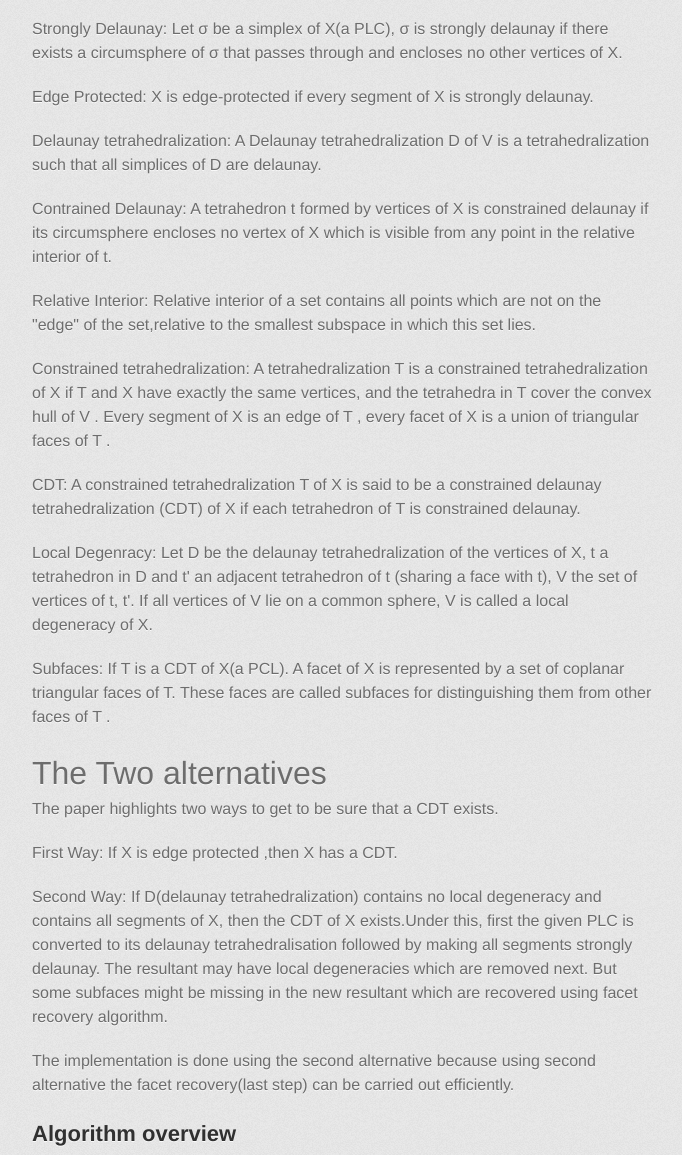
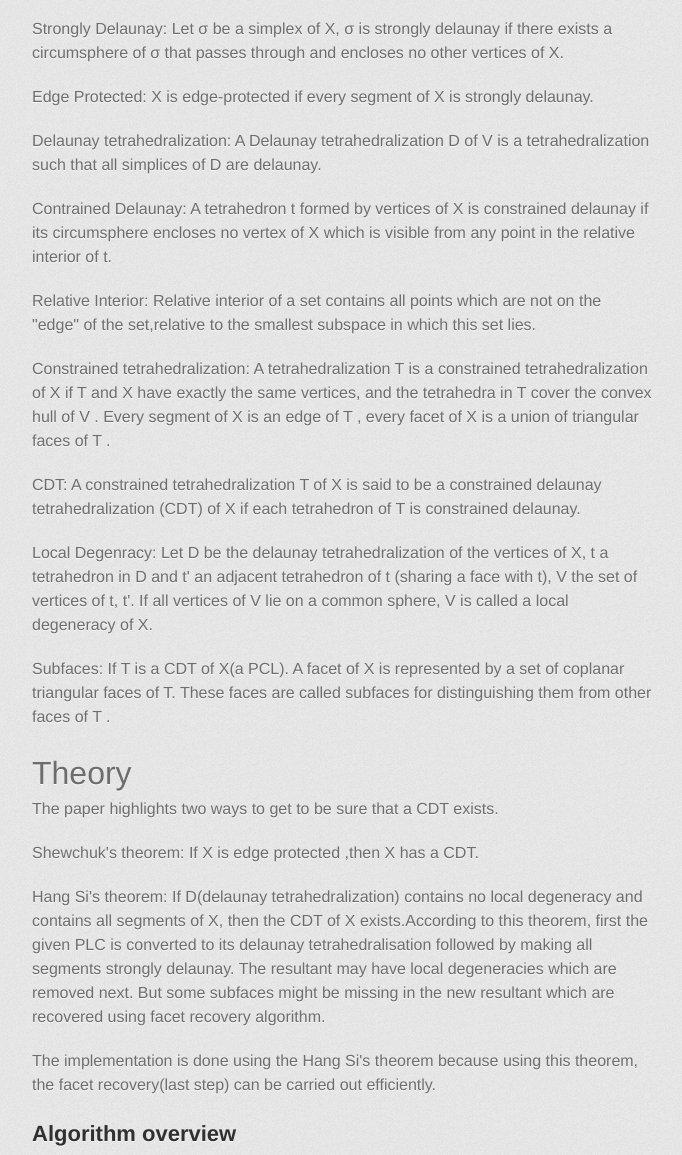
Before and after one commit to pranavkantgaur/CDTGenerator, a plain HTML site: page index.html in a window 1280 px wide. Shown: the part 704-1859 px from the top of the page, without its empty margins (298-980 px from the left). Drawn offline with Linux system fonts and the light colour scheme; a web font is replaced by a local one.

```diff
--- a/index.html
+++ b/index.html
@@ -41,7 +41,7 @@
 
 <p>Delaunay: Let V be the set of vertices of X(a PLC). Let σ be any simplex formed by vertices of V . σ is delaunay if there exists a circumsphere of σ that encloses no vertex of V.</p>
 
-<p>Strongly Delaunay: Let σ be a simplex of X(a PLC), σ is strongly delaunay if there exists a circumsphere of σ that passes through and encloses no other vertices of X.</p>
+<p>Strongly Delaunay: Let σ be a simplex of X, σ is strongly delaunay if there exists a circumsphere of σ that passes through and encloses no other vertices of X.</p>
 
 <p>Edge Protected: X is edge-protected if every segment of X is strongly delaunay.</p>
 
@@ -60,15 +60,15 @@
 <p>Subfaces: If T is a CDT of X(a PCL). A facet of X is represented by a set of coplanar triangular faces of T. These faces are called subfaces for distinguishing them from other faces of T .</p>
 
 <h1>
-<a id="the-two-alternatives" class="anchor" href="#the-two-alternatives" aria-hidden="true"><span class="octicon octicon-link"></span></a>The Two alternatives</h1>
+<a id="theory" class="anchor" href="#theory" aria-hidden="true"><span class="octicon octicon-link"></span></a>Theory</h1>
 
 <p>The paper highlights two ways to get to be sure that a CDT exists.</p>
 
-<p>First Way: If X is edge protected ,then X has a CDT. </p>
+<p>Shewchuk's theorem: If X is edge protected ,then X has a CDT. </p>
 
-<p>Second Way: If D(delaunay tetrahedralization) contains no local degeneracy and contains all segments of X, then the CDT of X exists.Under this, first the given PLC is converted to its delaunay tetrahedralisation followed by making all segments strongly delaunay. The resultant may have local degeneracies which are removed next. But some subfaces might be missing in the new resultant which are recovered using facet recovery algorithm. </p>
+<p>Hang Si's theorem: If D(delaunay tetrahedralization) contains no local degeneracy and contains all segments of X, then the CDT of X exists.According to this theorem, first the given PLC is converted to its delaunay tetrahedralisation followed by making all segments strongly delaunay. The resultant may have local degeneracies which are removed next. But some subfaces might be missing in the new resultant which are recovered using facet recovery algorithm. </p>
 
-<p>The implementation is done using the second alternative because using second alternative the facet recovery(last step) can be carried out efficiently.</p>
+<p>The implementation is done using the Hang Si's theorem because using this theorem, the facet recovery(last step) can be carried out efficiently.</p>
 
 <h2>
 <a id="algorithm-overview" class="anchor" href="#algorithm-overview" aria-hidden="true"><span class="octicon octicon-link"></span></a>Algorithm overview</h2>
```
Also changed, not shown: params.json (+1 -1 lines).
